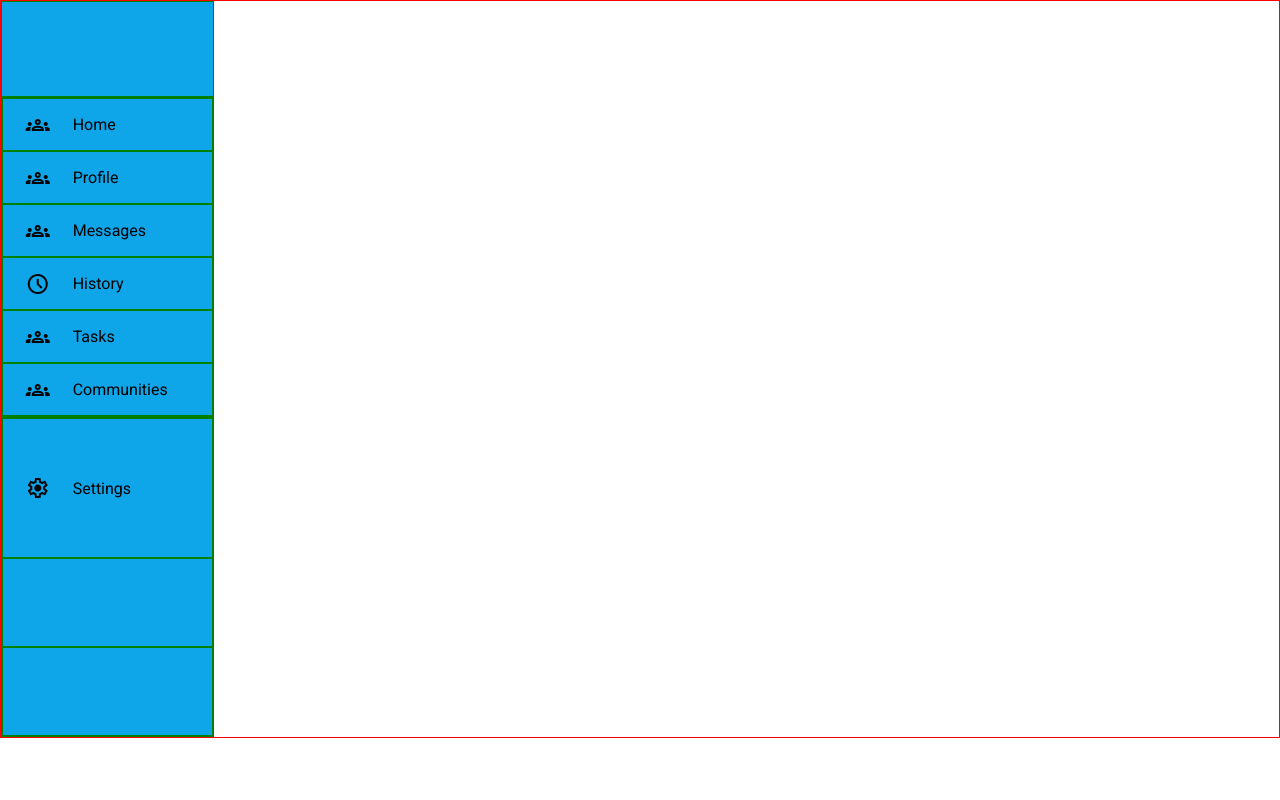
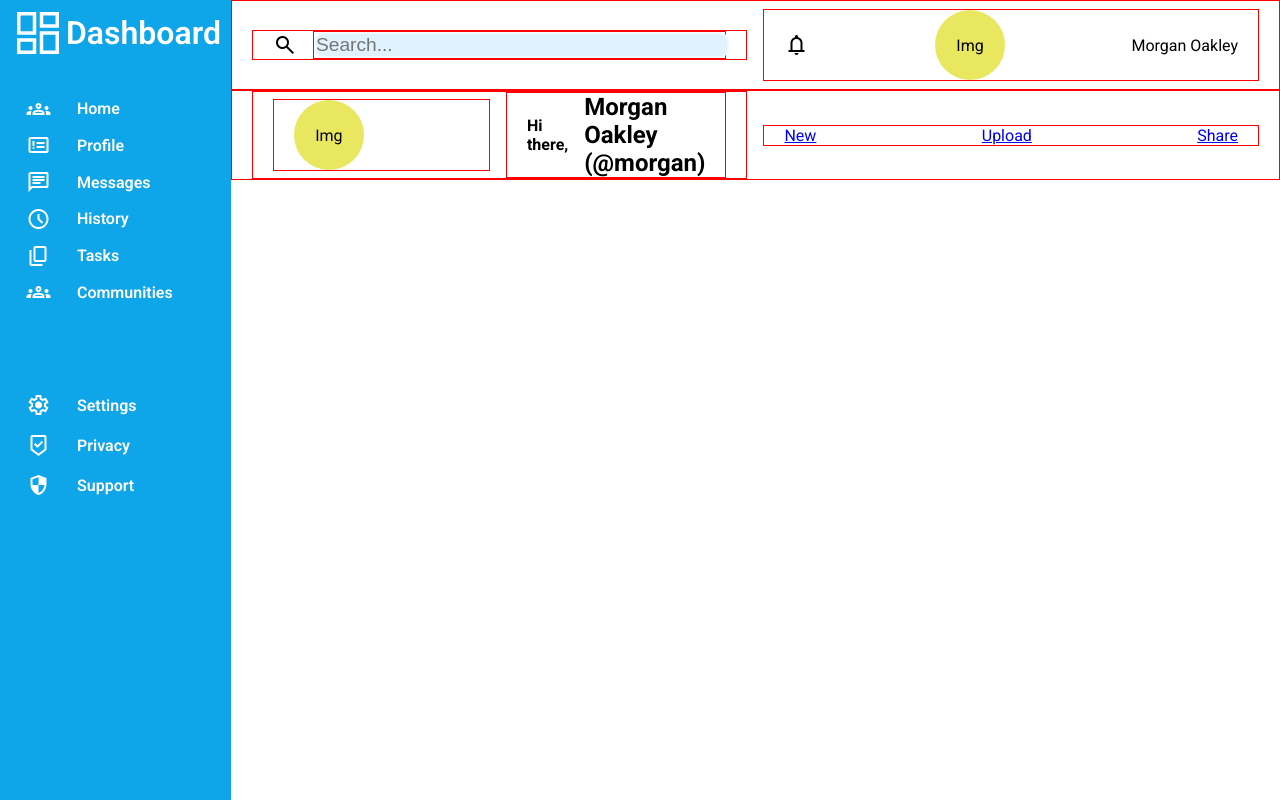
Before and after one commit to Mlekce/Admin-dashboard, a plain HTML site: page index.html in a window 1280 px wide. Drawn offline with nearby package versions, Linux system fonts and the light colour scheme.

Commit message:
development

```diff
--- a/index.html
+++ b/index.html
@@ -11,7 +11,7 @@
     <!-- GOOGLE FONTS -->
     <link rel="preconnect" href="https://fonts.googleapis.com">
     <link rel="preconnect" href="https://fonts.gstatic.com" crossorigin>
-    <link href="https://fonts.googleapis.com/css2?family=Roboto:wght@300;400;700&display=swap" rel="stylesheet">
+    <link href="https://fonts.googleapis.com/css2?family=Roboto:wght@300;400;600;700&display=swap" rel="stylesheet">
     <!-- CSS -->
     <link rel="stylesheet" href="style.css">
     <title>Admin Dashboard</title>
@@ -20,23 +20,56 @@
     <main>
         <aside id="main-left">
             <section class="container">
-
+                <div><span class="material-symbols-outlined md-48">dashboard</span><p>Dashboard</p></div>
             </section>
             <section class="container">
                 <div><span class="material-symbols-outlined md-24 md-light">groups</span><p>Home</p></div>
-                <div><span class="material-symbols-outlined">groups</span><p>Profile</p></div>
-                <div><span class="material-symbols-outlined">groups</span><p>Messages</p></div>
+                <div><span class="material-symbols-outlined">problem</span><p>Profile</p></div>
+                <div><span class="material-symbols-outlined">chat</span><p>Messages</p></div>
                 <div><span class="material-symbols-outlined">schedule</span><p>History</p></div>
-                <div><span class="material-symbols-outlined">groups</span><p>Tasks</p></div>
+                <div><span class="material-symbols-outlined">content_copy</span><p>Tasks</p></div>
                 <div><span class="material-symbols-outlined">groups</span><p>Communities</p></div>
             </section>
             <section class="container">
                 <div><span class="material-symbols-outlined">settings</span><p>Settings</p></div>
-                <div></div>
-                <div></div>
+                <div><span class="material-symbols-outlined">beenhere</span><p>Privacy</p></div>
+                <div><span class="material-symbols-outlined">security</span><p>Support</p></div>
             </section>
         </aside>
-        <section id="main-right"></section>
+        <section id="main-right">
+            <section class="top-container">
+                <div>
+                    <div class="search">
+                        <span class="material-symbols-outlined">search</span>
+                        <form action="#" method="get">
+                            <input type="text" name="search" id="search" placeholder="Search...">
+                        </form>
+                    </div>
+                    <div class="notification-area">
+                        <span class="material-symbols-outlined">notifications</span>
+                        <span class="img-simulation">Img</span>
+                        <p>Morgan Oakley</p>
+                    </div>
+                </div>
+                <div>
+                    <div class="profile-info">
+                        <div class="avatar">
+                            <span class="img-simulation">Img</span>
+                        </div>
+                        <div class="info">
+                            <h4>Hi there,</h4>
+                            <h2>Morgan Oakley (@morgan)</h2>
+                        </div>
+                    </div>
+                    <div>
+                        <a href="#">New</a>
+                        <a href="#">Upload</a>
+                        <a href="#">Share</a>
+                    </div>
+                </div>
+            </section>
+            <section class="bottom-container"></section>
+        </section>
     </main>
 </body>
 </html>
--- a/style.css
+++ b/style.css
@@ -6,14 +6,29 @@
 .material-icons.md-36 { font-size: 36px; }
 .material-icons.md-48 { font-size: 48px; }
 
-/* Rules for using icons as white on a dark background. */
-.material-icons-outlined.md-light { color: rgba(255, 255, 255, 1); }
-.material-icons-outlined.md-light.md-inactive { color: rgba(255, 255, 255, 0.3); }
+.material-symbols-outlined.md-18 { font-size: 18px; }
+.material-symbols-outlined.md-24 { font-size: 24px; }
+.material-symbols-outlined.md-36 { font-size: 36px; }
+.material-symbols-outlined.md-48 { font-size: 48px; }
 
 /* GENERAL */
 
+:root {
+    --sky-white: #f0f9ff;
+    --sky-blue: #e0f2fe;
+    --sky-powder: #7dd3fc;
+    --sky-black: #082f49;
+    --sky-background: #0ea5e9;
+    --sky-shade-blue: #0284c7;
+}
+
+* {
+    margin: 0;
+    padding: 0;
+}
+
 body {
-    max-height: 100vh;
+    min-height: 100vh;
     padding: 0;
     margin: 0;
     box-sizing: border-box;
@@ -26,31 +41,93 @@ main {
     margin: 0;
     display: grid;
     grid-template-columns: 1fr 5fr;
-    border: 1px solid red;
     box-sizing: border-box;
+    min-height: 100vh;
 }
+
+/* ASIDE LEFT */
 
 #main-left {
     display: grid;
     grid-template-columns: 1fr;
-    grid-template-rows: 0.3fr 1fr 1fr;
+    grid-template-rows: 0.3fr 1fr 1fr 1fr;
+    gap: 1.5rem;
     background-color: #0ea5e9;
 }
 
 #main-left .container {
     display: grid;
     grid-template-columns: 1fr;
-    border: 1px solid green;
 }
 
 #main-left .container div {
     display: grid;
     grid-template-columns: 1fr 2fr;
-    border: 1px solid green;
     align-items: center;
     justify-content: center;
+    color: #fff;
+    font-weight: 600;
 }
 
 #main-left .container div > span {
     text-align: center;
 }
+
+.container:first-child span {
+    font-size: 56px;
+}
+
+.container:first-child p{
+    font-size: 32px;
+    font-weight: 600;
+}
+
+.container:first-child div{
+    padding: 0 10px;
+}
+
+.container:last-child {
+    align-self: center;
+    gap: 1rem;
+}
+
+/* MAIN RIGHT */
+.img-simulation {
+    display: inline-block;
+    height: 70px;
+    width: 70px;
+    border-radius: 100%;
+    background-color: rgb(233, 231, 95);
+    display: flex;
+    align-items: center;
+    justify-content: center;
+}
+
+input {
+    border: 2px solid var(--sky-white);
+    font-size: 1.2rem;
+    border-radius: 10px;
+    background-color: #e0f2fe;
+    width: 100%;
+}
+
+form {
+    border: 1px solid red;
+    width: 100%;
+}
+
+.top-container {
+    display: grid;
+    grid-template-columns: 1fr;
+    grid-template-rows: repeat(2, 1fr);
+}
+
+.top-container div {
+    display: flex;
+    align-items: center;
+    justify-content: space-between;
+    border: 1px solid red;
+    padding: 0 20px;
+    flex: 1;
+    gap: 1rem;
+}
```
